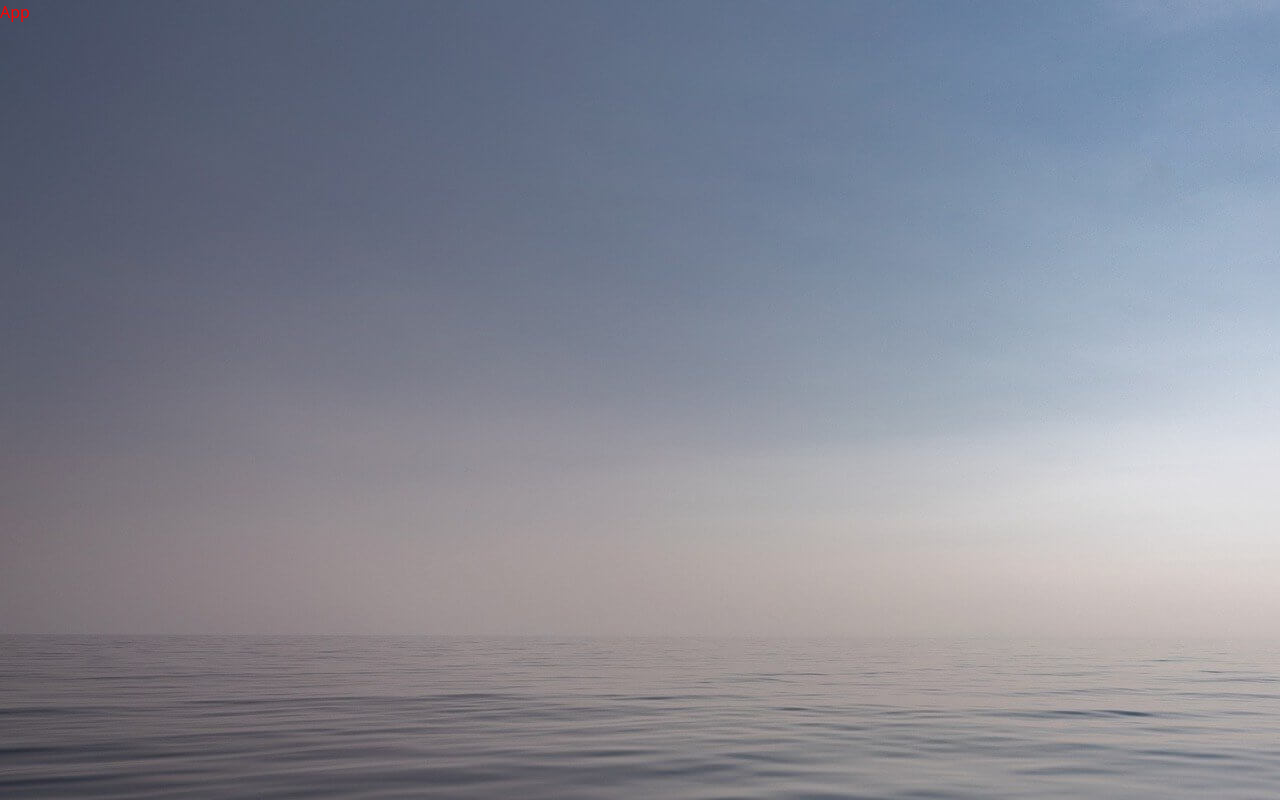
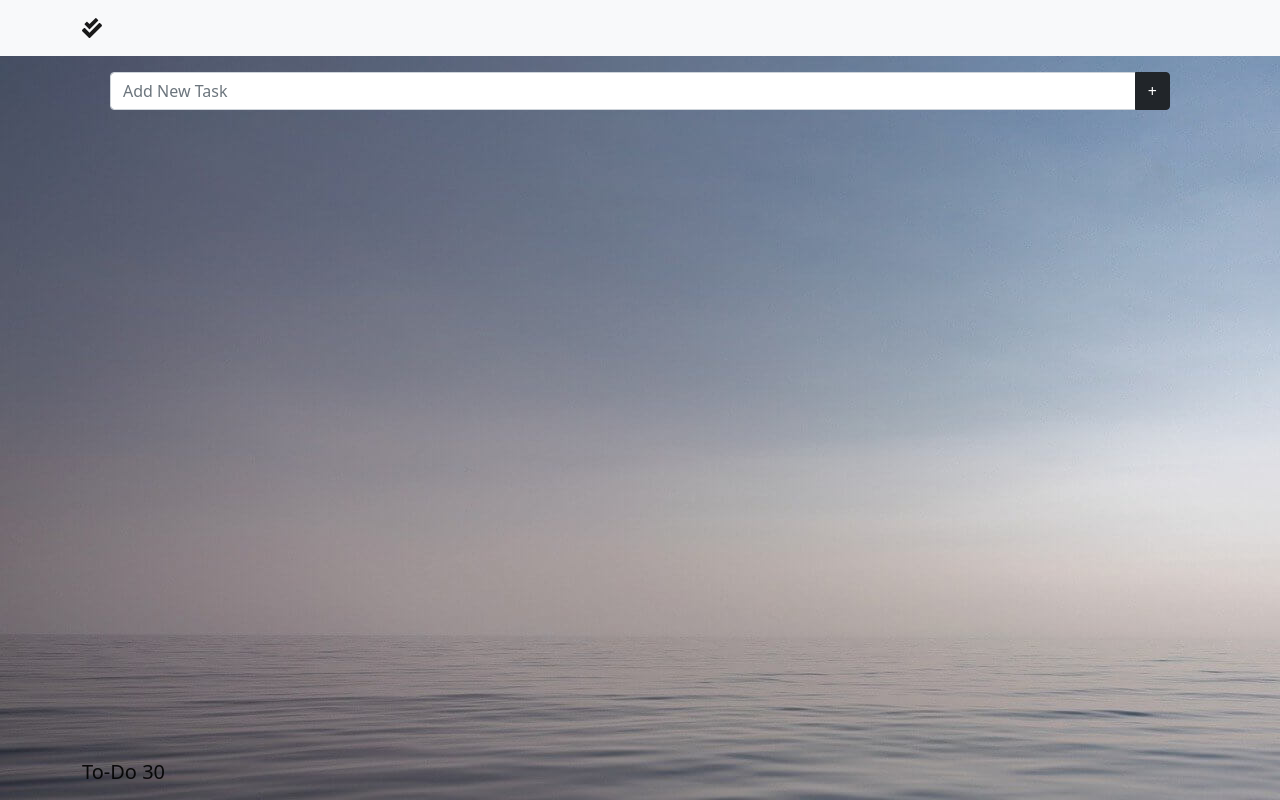
Before and after one commit to ejw773/to-do-30, a React (Create React App) app: page / in a window 1280 px wide. Built offline with nearby package versions, Linux system fonts and the light colour scheme.

Commit message:
adds ability to modify tasks

```diff
--- a/package.json
+++ b/package.json
@@ -3,6 +3,10 @@
   "version": "0.1.0",
   "private": true,
   "dependencies": {
+    "@fortawesome/fontawesome-svg-core": "^1.2.36",
+    "@fortawesome/free-solid-svg-icons": "^5.15.4",
+    "@fortawesome/react-fontawesome": "^0.1.15",
+    "@reduxjs/toolkit": "^1.6.1",
     "@testing-library/jest-dom": "^5.11.4",
     "@testing-library/react": "^11.1.0",
     "@testing-library/user-event": "^12.1.10",
@@ -10,6 +14,7 @@
     "react": "^17.0.2",
     "react-bootstrap": "^2.0.0-beta.4",
     "react-dom": "^17.0.2",
+    "react-redux": "^7.2.4",
     "react-scripts": "4.0.3",
     "web-vitals": "^1.0.1"
   },
--- a/src/App.js
+++ b/src/App.js
@@ -1,9 +1,10 @@
-import logo from './logo.svg';
 import './App.css';
+import Main from './components/MainComponent';
 
 function App() {
   return (
-    <div className="App">App
+    <div className="App">
+      <Main />
     </div>
   );
 }
--- a/src/components/FooterComponent.js
+++ b/src/components/FooterComponent.js
@@ -0,0 +1,15 @@
+import React from 'react';
+import Navbar from 'react-bootstrap/Navbar';
+import Container from 'react-bootstrap/Container';
+
+const Footer = () => {
+    return (
+        <Navbar fixed='bottom'>
+            <Container>
+                <Navbar.Brand>To-Do 30</Navbar.Brand>
+            </Container>
+        </Navbar>
+)
+}
+
+export default Footer;
--- a/src/components/HeaderComponent.js
+++ b/src/components/HeaderComponent.js
@@ -0,0 +1,21 @@
+import React from 'react';
+import Navbar from 'react-bootstrap/Navbar';
+import Container from 'react-bootstrap/Container';
+import { FontAwesomeIcon } from '@fortawesome/react-fontawesome'
+import { faCheckDouble } from '@fortawesome/free-solid-svg-icons'
+
+
+const Header = () => {
+    return (
+        <div>
+            <Navbar variant='light' bg='light'>
+                <Container>
+                    <Navbar.Brand><FontAwesomeIcon icon={faCheckDouble} /></Navbar.Brand>
+                </Container>
+            </Navbar>
+            <div></div>
+        </div>
+    )
+}
+
+export default Header;
--- a/src/components/MainComponent.js
+++ b/src/components/MainComponent.js
@@ -0,0 +1,81 @@
+import React, { useState, useEffect } from 'react';
+import Header from'./HeaderComponent';
+import Footer from './FooterComponent';
+import NewTask from './NewTaskComponent';
+import TaskList from './TaskListComponent';
+import Container from 'react-bootstrap/Container';
+import Row from 'react-bootstrap/Row';
+
+const Main = () => {
+    const [taskList, setTaskList] = useState([]);
+
+    const makeNewId = () => {
+        let newId = 0;
+        if (taskList.length >= 1) {
+            let allIds = taskList.map((item) => item.id);
+            newId = Math.max(...allIds) + 1;
+        };
+        return newId;
+    };
+
+    const modifyTask = (id, text) => {
+        let targetIndex = taskList.findIndex((item) => item.id === id);
+        if (text !== '') {
+            let updatedState = [...taskList];
+            updatedState[targetIndex].task = text;
+            setTaskList(updatedState);
+            console.log(taskList);
+        } else {
+            deleteTask(id);
+        }
+    };
+
+    const addTask = (newTask) => {
+        let newId = makeNewId();
+        let newTaskObject = {
+            id: newId,
+            task: newTask,
+            complete: false
+        };
+        let updatedTaskList = [...taskList, newTaskObject];
+        setTaskList(updatedTaskList);
+    };
+
+    const deleteTask = (id) => {
+        let newTaskList = taskList.filter((item) => item.id !== id);
+        setTaskList(newTaskList);
+    }
+
+    const toggleTask = (id) => {
+        let updatedTaskList = [...taskList];
+        let targetIndex = taskList.findIndex((item) => item.id === id);
+        updatedTaskList[targetIndex].complete = !taskList[targetIndex].complete;
+        setTaskList(updatedTaskList);
+    };
+
+    useEffect(() => {
+        let storedData = localStorage.getItem('data');
+        if (storedData) {
+            setTaskList(JSON.parse(storedData));
+        }
+    }, []);
+
+    useEffect(() => {
+        localStorage.setItem('data', JSON.stringify(taskList))
+    });
+
+    return (
+        <div>
+            <Header />
+            <Container>
+                <Row className='m-3'>
+                    <NewTask addTask={addTask}/>
+                    <TaskList taskList={taskList} toggleTask={toggleTask} modifyTask={modifyTask}/>
+                </Row>
+            </Container>
+            <Footer />
+        </div>
+    )
+}
+
+export default Main;
--- a/src/components/NewTaskComponent.js
+++ b/src/components/NewTaskComponent.js
@@ -0,0 +1,39 @@
+import React, { useState } from 'react';
+import InputGroup from 'react-bootstrap/InputGroup';
+import FormControl from 'react-bootstrap/FormControl';
+import Button from 'react-bootstrap/Button';
+
+const NewTask = ({addTask}) => {
+    const [newTask, setNewTask] = useState('');
+    const handleChange = ({target}) => {
+        setNewTask(target.value);
+    };
+    const handleClick = () => {
+        if (newTask !== '') {
+            addTask(newTask);
+            setNewTask('');
+        }
+    };
+    const handleKeyPress = ({key}) => {
+        if (key === 'Enter') {
+            handleClick();
+        }
+    };
+    return (
+        <label>
+            <InputGroup className="mb-3">
+                <FormControl
+                    placeholder="Add New Task"
+                    aria-label="Add New Task"
+                    aria-describedby="add-task"
+                    value={newTask}
+                    onChange={(handleChange)}
+                    onKeyPress={handleKeyPress}
+                />
+                <Button onClick={handleClick} variant="dark" id="add-task">+</Button>
+            </InputGroup>
+        </label>
+    )
+}
+
+export default NewTask;
--- /dev/null
+++ b/src/components/RenderTaskComponent.js
@@ -0,0 +1,41 @@
+import React, { useState } from 'react';
+import InputGroup from 'react-bootstrap/InputGroup';
+import FormControl from 'react-bootstrap/FormControl';
+import Button from 'react-bootstrap/FormControl';
+
+
+const RenderTask = ({task, toggleTask, modifyTask}) => {
+    const [taskText, setTaskText] = useState(task.task)
+
+    const handleToggle = (id) => {
+        toggleTask(parseInt(id));
+    };
+
+    const handleChange = ({target}) => {
+        setTaskText(target.value);
+    };
+
+    const handleOnBlur = ({target}) => {
+        let id = parseInt(target.dataset.id);
+        modifyTask(id, taskText);
+    };
+
+    const handleKeyPress = (e) => {
+        let id = parseInt(e.target.dataset.id);
+        if (e.key === 'Enter') {
+            modifyTask(id, taskText);
+        }
+    }
+
+    return (
+        <label>
+            <InputGroup className="mb-3">
+                <InputGroup.Checkbox aria-label="Checkbox for following text input" onChange={() => handleToggle(task.id)} checked={task.complete} id={task.id} />
+                <FormControl aria-label="Text input with checkbox" id={task.id} data-id={task.id} value={taskText} onChange={handleChange} onBlur={handleOnBlur} onKeyPress={handleKeyPress} />
+                {/* <Button onClick={handleClick} variant="dark" id="add-task">+</Button> */}
+            </InputGroup>
+        </label>
+    )
+}
+
+export default RenderTask;
--- a/src/components/TaskListComponent.js
+++ b/src/components/TaskListComponent.js
@@ -0,0 +1,15 @@
+import React from 'react';
+import RenderTask from './RenderTaskComponent';
+import Row from 'react-bootstrap/Row';
+
+const TaskList = ({taskList, toggleTask, modifyTask}) => {
+    return (
+        <Row>
+            {taskList.map((task) => {return (
+                <RenderTask key={task.id} task={task} toggleTask={toggleTask} modifyTask={modifyTask} />
+            )})}
+        </Row>
+    )
+}
+
+export default TaskList;
--- a/src/index.js
+++ b/src/index.js
@@ -4,6 +4,6 @@ import App from './App';
 import 'bootstrap/dist/css/bootstrap.min.css';
 
 ReactDOM.render(
-    <App />,
+      <App />,
   document.getElementById('root')
 );
```
Also changed, not shown: 1 other file (tests, documents, lock files or other folders).
